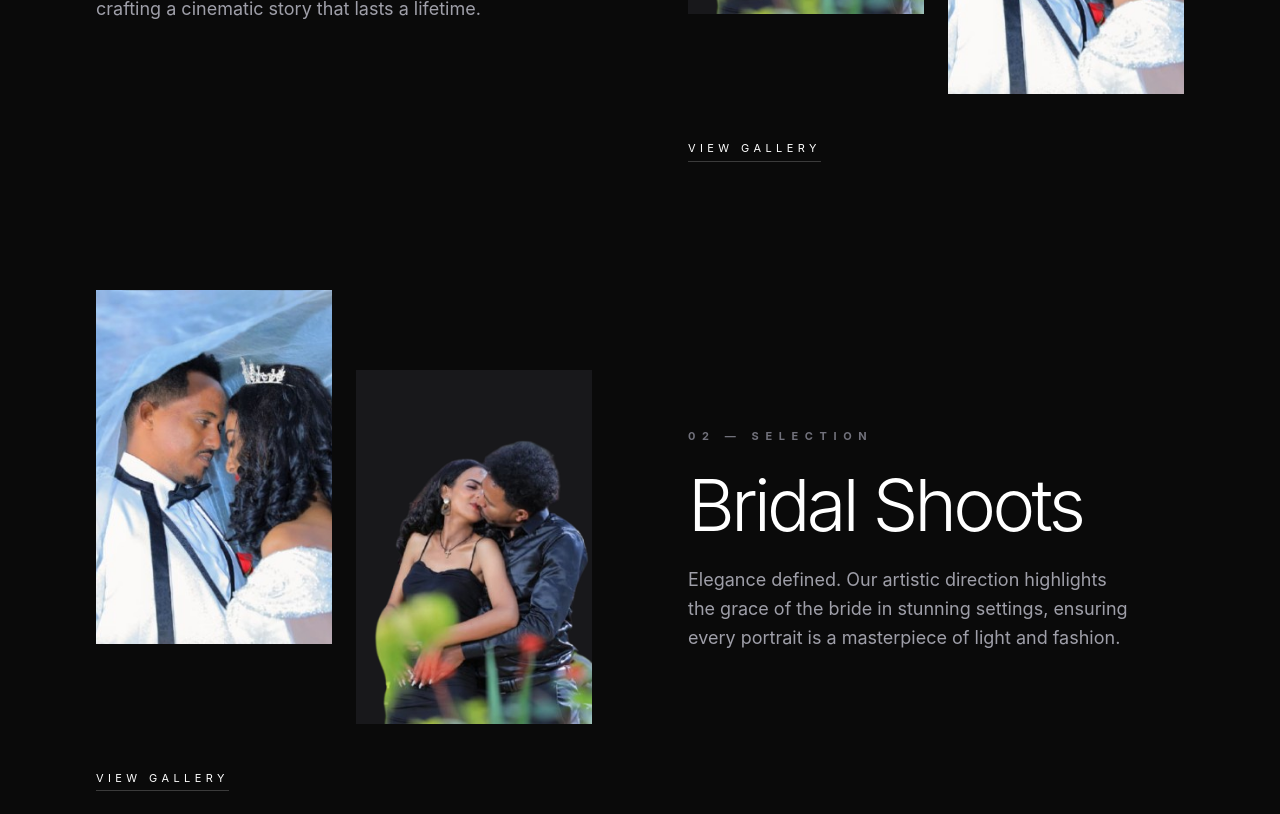
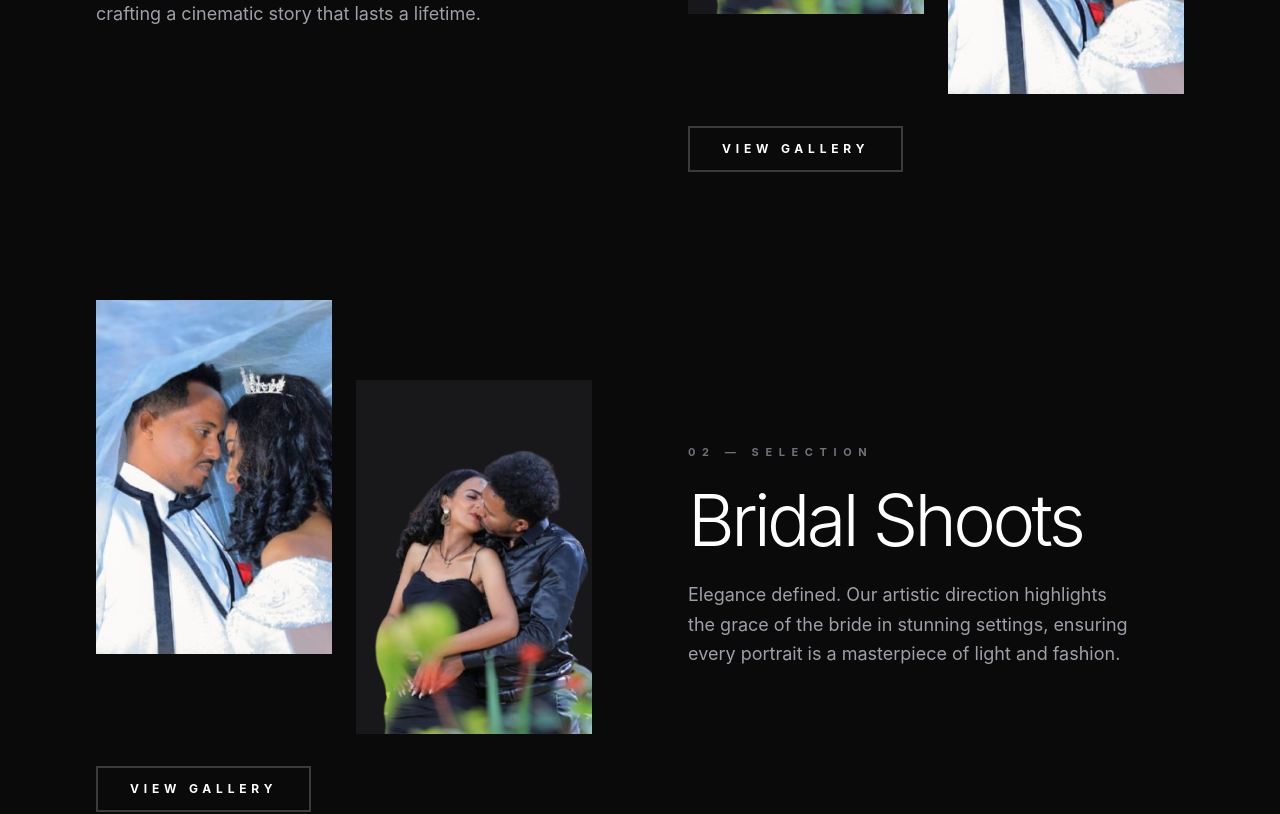
Before and after one commit to petroshambir/film-production-portfolio, a React (Vite) app in the folder client/: page /home in a window 1280 px wide. Shown: the part 1020-1834 px from the top of the page. Built offline with nearby package versions, Linux system fonts and the light colour scheme.

Commit message:
fit the text dsain

```diff
--- a/client/src/pages/Home.jsx
+++ b/client/src/pages/Home.jsx
@@ -1,3 +1,111 @@
+// import React, { useState } from 'react';
+// import Hero from '../components/Hero';
+// import heroVideo from '../assets/videos/robi-v1.mp4';
+// import wedding1 from '../assets/images/ሮቢ-png1-removebg-preview.png';
+// import wedding2 from '../assets/images/ሮቢ-png2-removebg-preview.png';
+// import Footer from "../components/Footer";
+
+// // Lightbox ንምጥቃም
+// import Lightbox from "yet-another-react-lightbox";
+// import "yet-another-react-lightbox/styles.css";
+
+// const workSections = [
+//   {
+//     title: "Weddings",
+//     desc: "We capture the raw emotion, the grand gestures, and the intimate whispers of your most special day, crafting a cinematic story that lasts a lifetime.",
+//     images: [wedding1, wedding2],
+//     reverse: false
+//   },
+//   {
+//     title: "Bridal Shoots",
+//     desc: "Elegance defined. Our artistic direction highlights the grace of the bride in stunning settings, ensuring every portrait is a masterpiece of light and fashion.",
+//     images: [wedding2, wedding1],
+//     reverse: true
+//   },
+//   {
+//     title: "Baby Shower & Baptism",
+//     desc: "Celebrating new beginnings. We document the joy, the anticipation, and the sacred moments of your family's newest arrivals with warmth and tenderness.",
+//     images: [wedding1, wedding2],
+//     reverse: false
+//   }
+// ];
+
+// function Home() {
+//   const [open, setOpen] = useState(false);
+//   const [currentImages, setCurrentImages] = useState([]);
+
+//   const openGallery = (images) => {
+//     setCurrentImages(images.map(img => ({ src: img })));
+//     setOpen(true);
+//   };
+
+//   return (
+//     <div style={{ backgroundColor: '#0a0a0a' }} className="min-h-screen text-white">
+//       <Hero videoSrc={heroVideo} buttonText="Explore Our Work" />
+
+//       <section className="px-6 py-20 md:px-24">
+//         {workSections.map((section, index) => (
+//           <div
+//             key={index}
+//             className={`flex flex-col ${section.reverse ? 'md:flex-row-reverse' : 'md:flex-row'} items-center gap-12 md:gap-24 mb-32`}
+//           >
+
+//             {/* ጽሑፍ */}
+//             <div className="flex-1 flex flex-col justify-center space-y-6">
+//               <span className="text-[11px] tracking-[0.6em] uppercase text-zinc-500 font-bold">
+//                 0{index + 1} — Selection
+//               </span>
+//               <h2 className="text-5xl md:text-7xl font-light tracking-tighter leading-none">
+//                 {section.title}
+//               </h2>
+//               <p className="text-lg leading-relaxed text-zinc-400 max-w-md">
+//                 {section.desc}
+//               </p>
+//             </div>
+
+//             {/* ስእልታት ግሪድ */}
+//             <div className="flex-1 grid grid-cols-1 md:grid-cols-2 gap-6 w-full">
+//               {section.images.slice(0, 2).map((img, i) => (
+//                 <div
+//                   key={i}
+//                   className={`group aspect-[2/3] overflow-hidden bg-zinc-900 ${i === 1 ? 'md:mt-20' : ''}`}
+//                 >
+//                   <img
+//                     src={img}
+//                     alt={section.title}
+//                     className="w-full h-full object-cover transition-transform duration-700 group-hover:scale-110"
+//                   />
+//                 </div>
+//               ))}
+
+//               {/* View Gallery ኣብ ትሕቲ ስእልታት */}
+//               <div className="col-span-1 md:col-span-2 mt-4">
+//                 <button
+//                   onClick={() => openGallery(section.images)}
+//                   className="text-[11px] uppercase tracking-[0.4em] border-b border-white/20 pb-1 hover:border-white transition-all duration-300"
+//                 >
+//                   View Gallery
+//                 </button>
+//               </div>
+//             </div>
+//           </div>
+//         ))}
+//       </section>
+
+//       {/* Lightbox Component */}
+//       <Lightbox
+//         open={open}
+//         close={() => setOpen(false)}
+//         slides={currentImages}
+//       />
+
+//       <Footer />
+//     </div>
+//   );
+// }
+
+// export default Home;
+
 import React, { useState } from 'react';
 import Hero from '../components/Hero';
 import heroVideo from '../assets/videos/robi-v1.mp4';
@@ -47,11 +155,11 @@ function Home() {
         {workSections.map((section, index) => (
           <div
             key={index}
-            className={`flex flex-col ${section.reverse ? 'md:flex-row-reverse' : 'md:flex-row'} items-center gap-12 md:gap-24 mb-32`}
+            className={`flex flex-col ${section.reverse ? 'md:flex-row-reverse' : 'md:flex-row'} items-center text-center md:text-left gap-12 md:gap-24 mb-32`}
           >
 
             {/* ጽሑፍ */}
-            <div className="flex-1 flex flex-col justify-center space-y-6">
+            <div className="flex-1 flex flex-col items-center md:items-start justify-center space-y-6">
               <span className="text-[11px] tracking-[0.6em] uppercase text-zinc-500 font-bold">
                 0{index + 1} — Selection
               </span>
@@ -64,7 +172,8 @@ function Home() {
             </div>
 
             {/* ስእልታት ግሪድ */}
-            <div className="flex-1 grid grid-cols-1 md:grid-cols-2 gap-6 w-full">
+            <div className="flex-1 flex flex-col items-center md:items-start w-full">
+              <div className="grid grid-cols-1 md:grid-cols-2 gap-6 w-full">
                 {section.images.slice(0, 2).map((img, i) => (
                   <div
                     key={i}
@@ -77,12 +186,13 @@ function Home() {
                     />
                   </div>
                 ))}
+              </div>
 
-              {/* View Gallery ኣብ ትሕቲ ስእልታት */}
-              <div className="col-span-1 md:col-span-2 mt-4">
+              {/* View Gallery ኣብ ማእከል ይኩን */}
+              <div className="mt-8">
                 <button
                   onClick={() => openGallery(section.images)}
-                  className="text-[11px] uppercase tracking-[0.4em] border-b border-white/20 pb-1 hover:border-white transition-all duration-300"
+                  className="text-[12px] font-bold uppercase tracking-[0.4em] border-2 border-white/20 px-8 py-3 hover:border-white hover:bg-white hover:text-black transition-all duration-300 transform hover:scale-105"
                 >
                   View Gallery
                 </button>
@@ -92,7 +202,6 @@ function Home() {
         ))}
       </section>
 
-      {/* Lightbox Component */}
       <Lightbox
         open={open}
         close={() => setOpen(false)}
```
Lines whose indentation alone changed are shown as unchanged.
